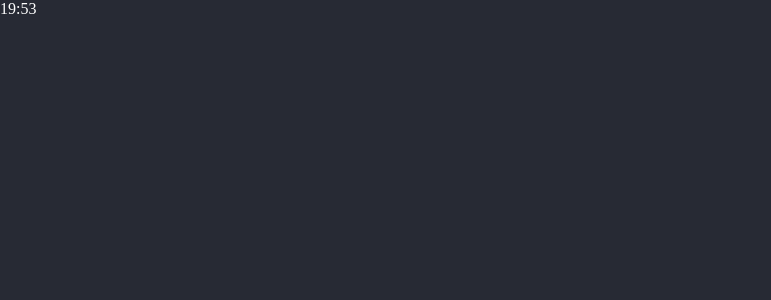
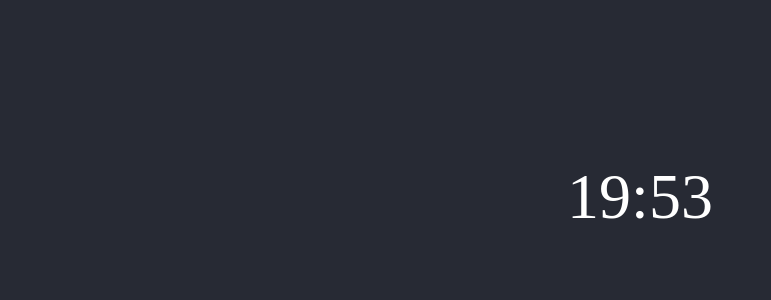
Before and after one commit to simon-dutka/pomodoro, a React (Create React App) app: page / in a window 1280 px wide. Shown: the top 300 px of the page, without its empty margins (0-771 px from the left). Built offline with nearby package versions, Linux system fonts and the light colour scheme; a web font is replaced by a local one.

Commit message:
Added styles for counter

```diff
--- a/src/styles/components/clock/clock.scss
+++ b/src/styles/components/clock/clock.scss
@@ -0,0 +1,6 @@
+.counter {
+    font-size: 64px;
+    display: flex;
+    justify-content: center;
+    margin-top: 20vh;
+}
```
